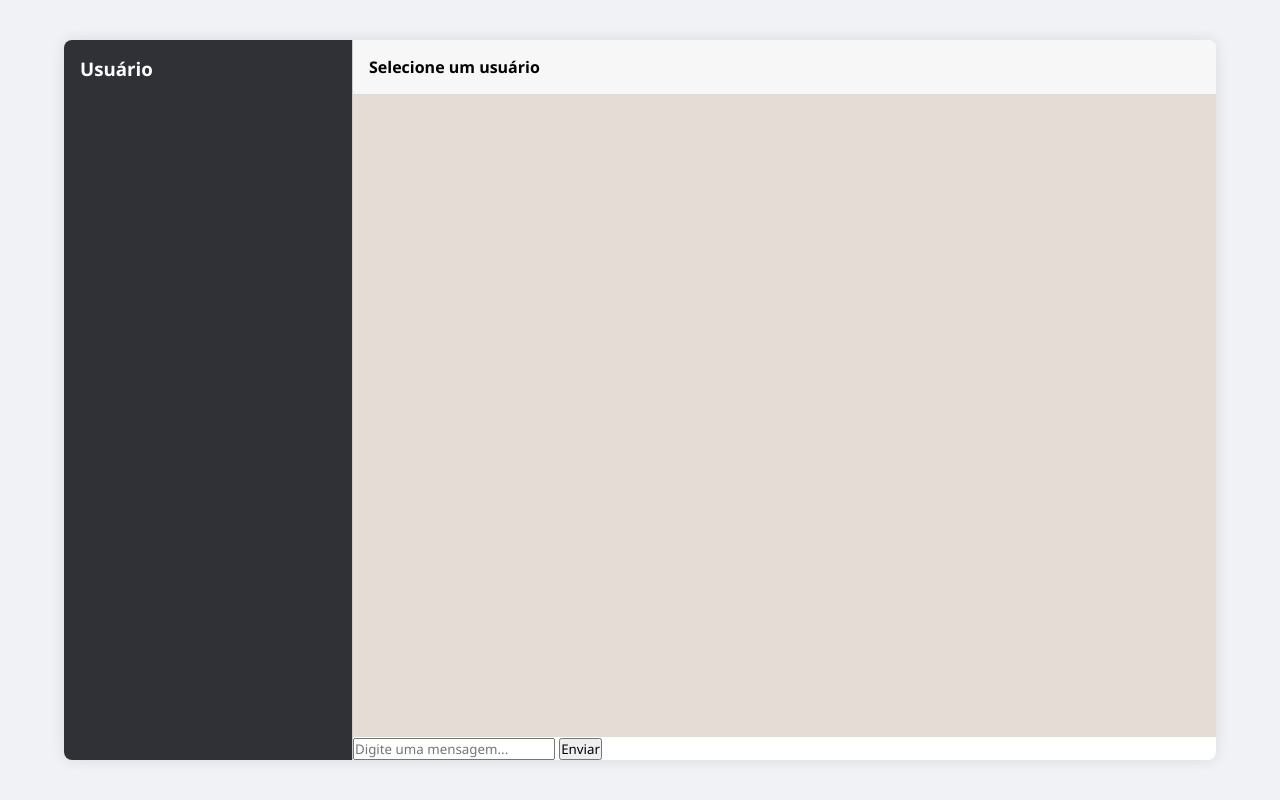
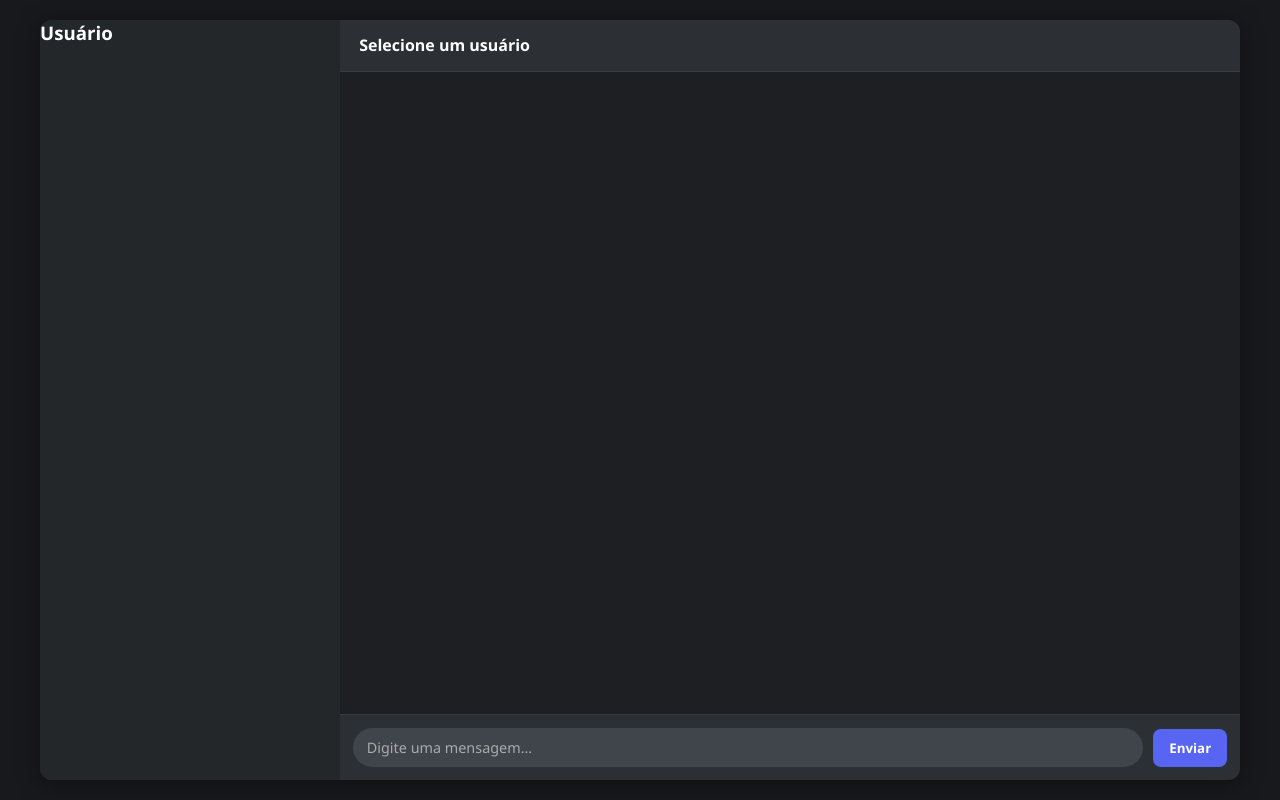
Before and after one commit to Vinicius-Ricardo67/chat-interno, a plain HTML site: page frontend/index.html in a window 1280 px wide. Drawn offline with nearby package versions, Linux system fonts and the light colour scheme.

Commit message:
Atualizando o CSS da página principal

```diff
--- a/frontend/style.css
+++ b/frontend/style.css
@@ -2,96 +2,182 @@
     margin: 0;
     padding: 0;
     box-sizing: border-box;
-    font-family: 'Segoe UI', sans-serif;
+    font-family: 'Segoe UI', Roboto, Inter, system-ui, Arial;
+}
+
+
+html, body {
+  height: 100%;
 }
 
 body {
-    background-color: #f0f2f5;
+  background-color: #18191c;
   height: 100vh;
   display: flex;
   align-items: center;
   justify-content: center;
+  color: #e4e6eb;
 }
 
 .chat-container {
   display: flex;
-    width: 90%;
+  width: 100%;
   max-width: 1200px;
-    height: 90vh;
-    background-color: #fff;
-    border-radius: 8px;
+  height: 95vh;
+  background-color: #2c2f33;
+  border-radius: 12px;
   overflow: hidden;
-    box-shadow: 0 0 15px rgba(0, 0, 0, 0.1);
+  box-shadow: 0 4px 25px rgba(0,0,0,0.4);
 }
 
 .user-list {
   width: 25%;
-    background-color: #2f3136;
+  min-width: 240px;
+  background-color: #23272a;
   color: #fff;
+  display: flex;
+  flex-direction: column;
+}
+
+.user-list header {
   padding: 1rem;
-    overflow-y: auto;
+  font-size: 1.1rem;
+  font-weight: bold;
+  border-bottom: 1px solid rgba(255,255,255,0.07);
 }
 
 .user-list ul {
   list-style: none;
+  flex: 1;
+  overflow-y: auto;
+  padding: 1rem;
 }
 
 .user-list li {
+  display: flex;
+  align-items: center;
+  gap: 10px;
   padding: 10px;
-    margin-bottom: 8px;
-    background-color: #40444b;
   border-radius: 6px;
+  margin-bottom: 6px;
   cursor: pointer;
   transition: background 0.2s;
 }
 
 .user-list li:hover {
-    background-color: #5865f2;
+  background-color: #40444b;
 }
+
+.avatar {
+  width: 40px;
+  height: 40px;
+  border-radius: 50%;
+  background: linear-gradient(135deg,#7289da,#99aab5);
+  display: flex;
+  align-items: center;
+  justify-content: center;
+  font-weight: bold;
+}
+
+.status-dot {
+  width: 10px;
+  height: 10px;
+  border-radius: 50%;
+}
+
+.online { background: #43b581; }
+.offline { background: #747f8d; }
 
 .chat {
   flex: 1;
   display: flex;
   flex-direction: column;
-    border-left: 1px solid #ccc;
+  background: #1e1f22;
 }
 
 #chatHeader {
-    background-color: #f7f7f7;
-    padding: 1rem;
-    border-bottom: 1px solid #ddd;
+  background-color: #2c2f33;
+  padding: 0.9rem 1.2rem;
+  border-bottom: 1px solid #3a3b3f;
+  display: flex;
+  align-items: center;
+  gap: 10px;
   font-weight: bold;
+  color: #fff;
 }
 
 .mensagens {
   flex: 1;
   padding: 1rem;
   overflow-y: auto;
-    background-color: #e5ddd5;
+  display: flex;
+  flex-direction: column;
+  gap: 8px;
 }
 
 .msg {
-    max-width: 60%;
+  max-width: 65%;
   padding: 10px 14px;
-    border-radius: 10px;
-    margin: 8px 0;
-    position: relative;
+  border-radius: 8px;
+  font-size: 0.9rem;
+  line-height: 1.4;
   word-wrap: break-word;
+  color: #e4e6eb;
 }
 
 .msg.enviada {
-    background-color: #dcf8c6;
+  background-color: #2f8f46;
   margin-left: auto;
-    text-align: right;
 }
 
 .msg.recebida {
-    background-color: #fff;
+  background-color: #40444b;
   margin-right: auto;
 }
 
 .msg small {
   display: block;
   margin-top: 4px;
-    font-size: 0.75rem;
+  font-size: 0.7rem;
+  color: #b9bbbe;
+  text-align: right;
 }
+
+.chat-input {
+  display: flex;
+  align-items: center;
+  padding: 0.8rem;
+  border-top: 1px solid #3a3b3f;
+  background: #2c2f33;
+  gap: 10px;
+}
+
+.chat-input input {
+  flex: 1;
+  padding: 10px 14px;
+  border-radius: 20px;
+  border: none;
+  outline: none;
+  font-size: 0.9rem;
+  background: #40444b;
+  color: #fff;
+}
+
+.chat-input input::placeholder {
+  color: #aaa;
+}
+
+.chat-input button {
+  padding: 10px 16px;
+  border-radius: 8px;
+  border: none;
+  background: #5865f2;
+  color: #fff;
+  font-weight: bold;
+  cursor: pointer;
+  transition: background 0.2s;
+}
+
+.chat-input button:hover {
+  background: #4752c4;
+}
```
Lines whose indentation alone changed are shown as unchanged.
